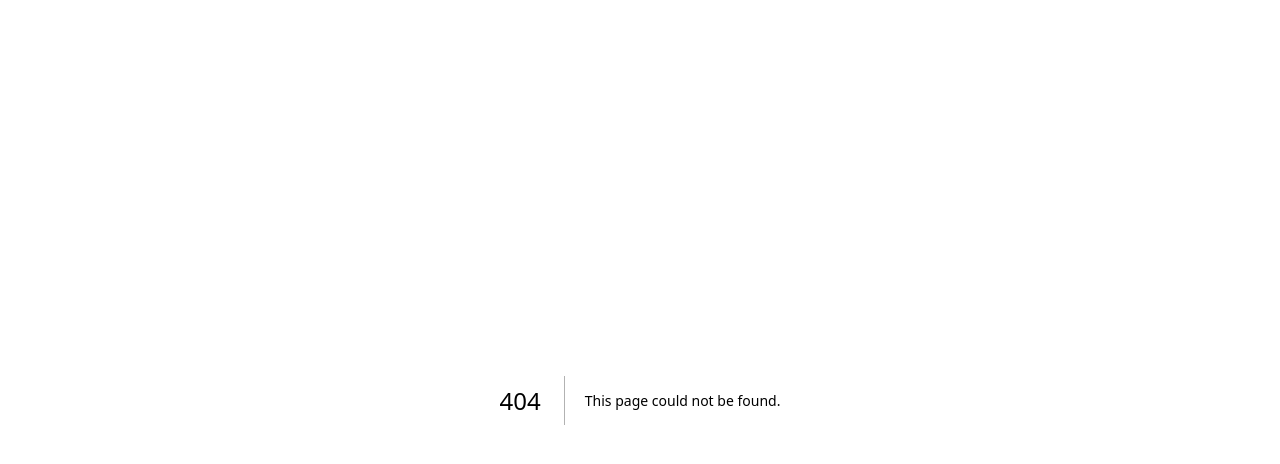
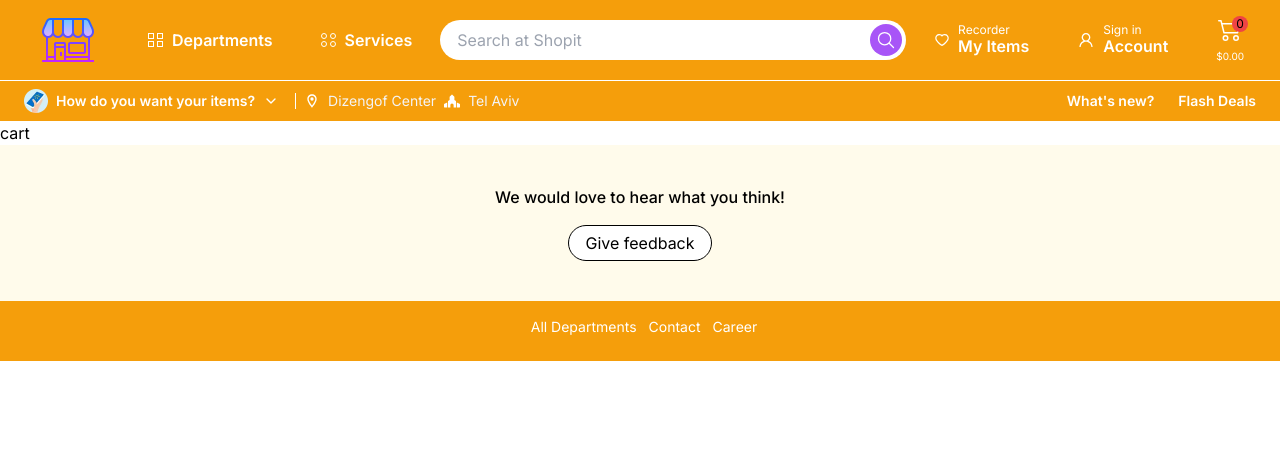
Before and after one commit to BnayaKahalani/shopit, a Next.js app: page /cart in a window 1280 px wide. Before the commit this address had no page. Shown: the top 464 px of the page. Built offline with nearby package versions, Linux system fonts and the light colour scheme.

Commit message:
add cart page

```diff
--- a/components/Footer.tsx
+++ b/components/Footer.tsx
@@ -1,3 +1,5 @@
+//1.42
+
 const Footer = () => {
   return (
     <div className='w-full bg-primary text-white pt-4 pb-6'>
--- /dev/null
+++ b/components/Layout.tsx
@@ -0,0 +1,23 @@
+import React, { ReactElement } from "react"
+import Navbar from "./Navbar"
+import TopFooter from "./TopFooter"
+import Footer from "./Footer"
+
+interface Props {
+  children: ReactElement
+}
+
+const Layout = ({ children }: Props) => {
+  return (
+    <>
+      <Navbar />
+      <main>
+        {children}
+        <TopFooter />
+        <Footer />
+      </main>
+    </>
+  )
+}
+
+export default Layout
--- a/components/Navbar.tsx
+++ b/components/Navbar.tsx
@@ -5,18 +5,21 @@ import { IoSearchOutline } from "react-icons/io5"
 import { AiOutlineHeart, AiOutlineUser } from "react-icons/ai"
 import { BsCart2 } from "react-icons/bs"
 import NavbarBottom from "./NavbarBottom"
+import Link from "next/link"
 
 const Navbar = () => {
   return (
     <div className='w-full bg-primary text-white sticky top-0 z-10'>
       <div className='w-full h-full border-b-[1px] border-b-white'>
         <div className='max-w-container mx-auto h-20 px-4 flex items-center gap-2'>
+          <Link href='/'>
             <div className='navbar'>
               <Image
                 src={logo}
                 alt='logo'
               />
             </div>
+          </Link>
           <div className='navbarHover'>
             <div className='w-4 grid grid-cols-2 gap-[2px]'>
               <span className='w-1.5 h-1.5 border-[1px] border-white inline-flex'></span>
@@ -59,6 +62,7 @@ const Navbar = () => {
               <h2 className='text-base font-semibold -mt-1'>Account</h2>
             </div>
           </div>
+          <Link href='/cart'>
             <div className='flex flex-col justify-center items-center gap-2 h-12 px-5 rounded-full bg-transparent hover:bg-primary_hover duration-300 relative'>
               <BsCart2 className='text-2xl' />
               <p className='text-[10px]'>$0.00</p>
@@ -66,6 +70,7 @@ const Navbar = () => {
                 0
               </span>
             </div>
+          </Link>
         </div>
       </div>
       <div>
--- a/pages/_app.tsx
+++ b/pages/_app.tsx
@@ -2,7 +2,17 @@ import "@/styles/globals.css"
 import "slick-carousel/slick/slick.css"
 import "slick-carousel/slick/slick-theme.css"
 import type { AppProps } from "next/app"
+import Layout from "@/components/Layout"
+import { Inter } from "next/font/google"
+
+const inter = Inter({ subsets: ["latin"], variable: "--inter-sans" })
 
 export default function App({ Component, pageProps }: AppProps) {
-  return <Component {...pageProps} />
+  return (
+    <main className={`${inter.variable} font-sans`}>
+      <Layout>
+        <Component {...pageProps} />
+      </Layout>
+    </main>
+  )
 }
--- /dev/null
+++ b/pages/cart.tsx
@@ -0,0 +1,7 @@
+import React from "react"
+
+const cart = () => {
+  return <div>cart</div>
+}
+
+export default cart
--- a/pages/index.tsx
+++ b/pages/index.tsx
@@ -15,7 +15,6 @@ interface Props {
 const inter = Inter({ subsets: ["latin"], variable: "--inter-sans" })
 
 export default function Home({ productData }: Props) {
-  console.log(productData)
   return (
     <>
       <Head>
@@ -35,13 +34,11 @@ export default function Home({ productData }: Props) {
         />
       </Head>
       <main className={`${inter.variable} font-sans`}>
-        <Navbar />
         <div className='max-w-contentContainer mx-auto'>
           <Banner />
           <Products productData={productData} />
         </div>
         <TopFooter />
-        <Footer />
       </main>
     </>
   )
```
Lines whose indentation alone changed are shown as unchanged.
